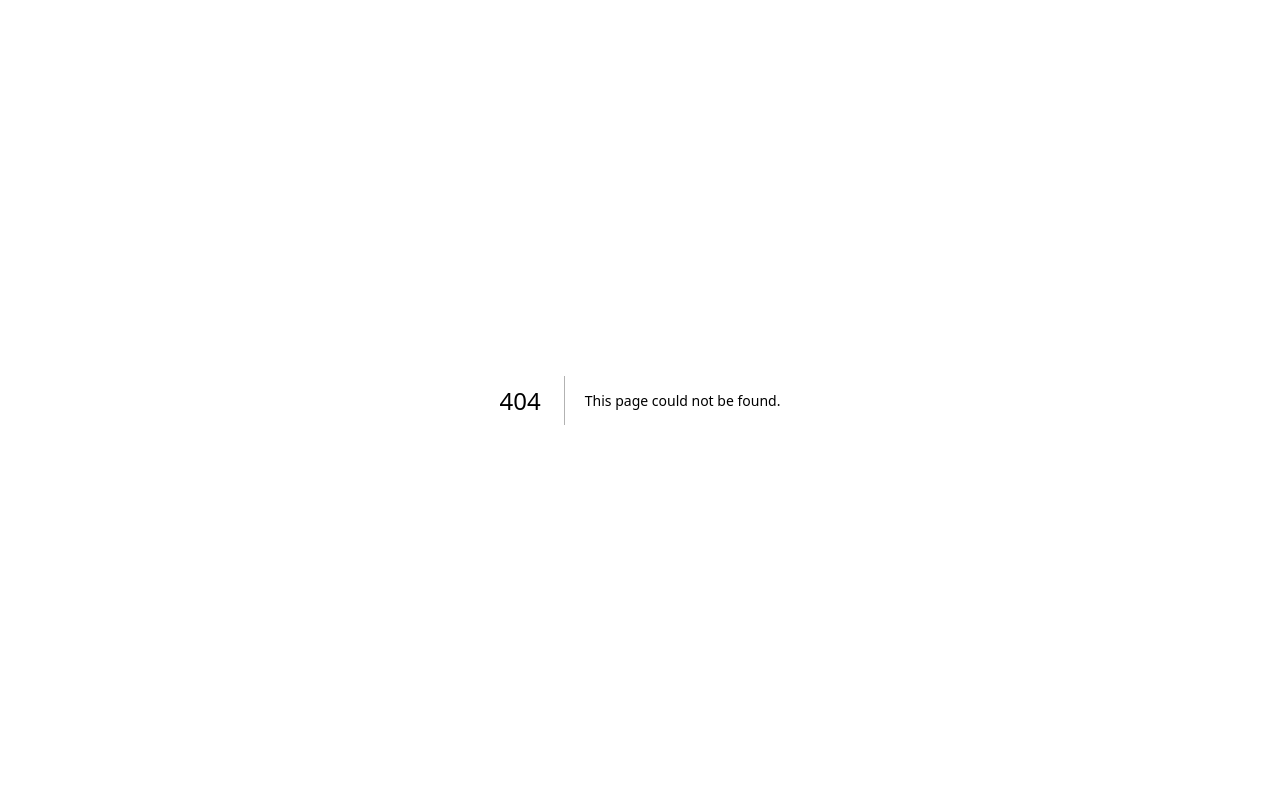
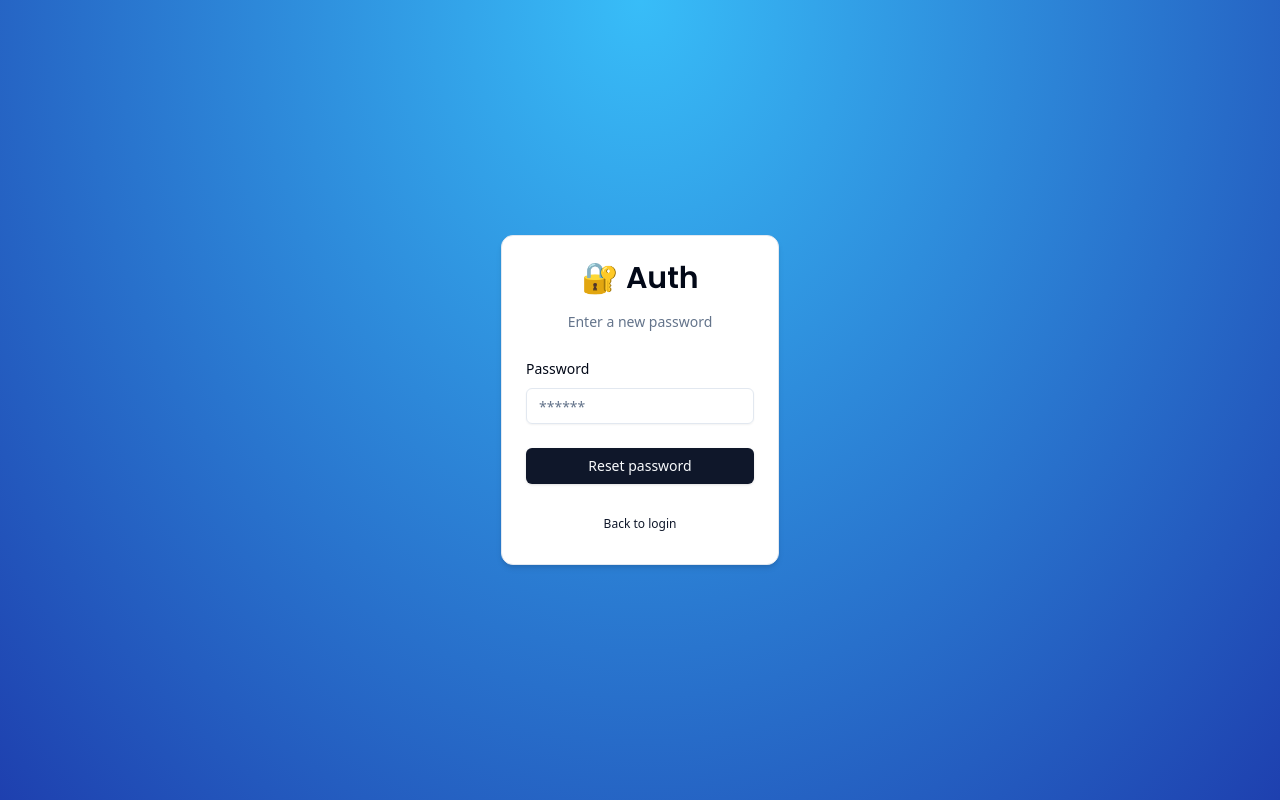
Before and after one commit to samnart1/Typescript, a Next.js app in the folder auth/: page /auth/new-password in a window 1280 px wide. Before the commit this address had no page. Built offline with nearby package versions, Linux system fonts and the light colour scheme.

Commit message:
created to implement reset password

```diff
--- /dev/null
+++ b/auth/actions/new-password.ts
@@ -0,0 +1,53 @@
+"use server";
+
+import * as z from "zod";
+import bcrypt from "bcryptjs";
+
+import { NewPasswordSchema } from "@/schemas";
+import { getPasswordResetTokenByToken } from "@/data/password-reset-token";
+import { getUserByEmail } from "@/data/user";
+import { db } from "@/lib/db";
+
+export const newPassword = async (
+  values: z.infer<typeof NewPasswordSchema>,
+  token?: string | null
+) => {
+  if (!token) {
+    return { error: "Missing token!" };
+  }
+
+  const validatedFields = NewPasswordSchema.safeParse(values);
+
+  if (!validatedFields.success) {
+    return { error: "Invalid email!" };
+  }
+
+  const { password } = validatedFields.data;
+
+  const existingToken = await getPasswordResetTokenByToken(token);
+
+  if (!existingToken) {
+    return { error: "Invalid token!" };
+  }
+
+  const hasExpired = new Date(existingToken.expires) < new Date();
+
+  const existingUser = await getUserByEmail(existingToken.email);
+
+  if (!existingUser) {
+    return { error: "Email does not exist!" };
+  }
+
+  const hashedPassword = await bcrypt.hash(password, 10);
+
+  await db.user.update({
+    where: { id: existingUser.id },
+    data: { password: hashedPassword },
+  });
+
+  await db.passwordResetToken.delete({
+    where: { id: existingToken.id },
+  });
+
+  return { success: "Password updated!" };
+};
--- /dev/null
+++ b/auth/app/auth/new-password/page.tsx
@@ -0,0 +1,8 @@
+import { NewPasswordForm } from "@/components/auth/new-password";
+
+
+const NewPasswordPage = () => {
+  return <NewPasswordForm />
+};
+
+export default NewPasswordPage;
--- /dev/null
+++ b/auth/components/auth/new-password.tsx
@@ -0,0 +1,92 @@
+"use client";
+
+import * as z from "zod";
+
+import { useForm } from "react-hook-form";
+import { zodResolver } from "@hookform/resolvers/zod";
+import { useState, useTransition } from "react";
+
+import {
+  Form,
+  FormControl,
+  FormField,
+  FormItem,
+  FormLabel,
+  FormMessage,
+} from "@/components/ui/form";
+
+import { Input } from "../ui/input";
+
+import { NewPasswordSchema } from "@/schemas";
+import { CardWrapper } from "./card-wrapper";
+import { Button } from "../ui/button";
+import { FormError } from "../form-error";
+import { FormSuccess } from "../form-success";
+import { newPassword } from "@/actions/new-password";
+import { useSearchParams } from "next/navigation";
+
+export const NewPasswordForm = () => {
+  const searchParams = useSearchParams();
+  const token = searchParams.get("token");
+
+  const [error, setError] = useState<string | undefined>("");
+  const [success, setSuccess] = useState<string | undefined>("");
+  const [isPending, startTransition] = useTransition();
+
+  const form = useForm<z.infer<typeof NewPasswordSchema>>({
+    resolver: zodResolver(NewPasswordSchema),
+    defaultValues: {
+      password: "",
+    },
+  });
+
+  const onSubmit = (values: z.infer<typeof NewPasswordSchema>) => {
+    setError("");
+    setSuccess("");
+
+    startTransition(() => {
+      newPassword(values, token).then((data) => {
+        setError(data?.error);
+        setSuccess(data?.success);
+      });
+    });
+  };
+
+  return (
+    <CardWrapper
+      headerLabel="Enter a new password"
+      backButtonLabel="Back to login"
+      backButtonHref="/auth/login"
+    >
+      <Form {...form}>
+        <form onSubmit={form.handleSubmit(onSubmit)} className="space-y-6">
+          <div className="space-y-4">
+            <FormField
+              control={form.control}
+              name="password"
+              render={({ field }) => (
+                <FormItem>
+                  <FormLabel>Password</FormLabel>
+                  <FormControl>
+                    <Input
+                      {...field}
+                      disabled={isPending}
+                      placeholder="******"
+                      type="password"
+                    />
+                  </FormControl>
+                  <FormMessage />
+                </FormItem>
+              )}
+            />
+          </div>
+          <FormSuccess message={success} />
+          <FormError message={error} />
+          <Button disabled={isPending} type="submit" className="w-full">
+            Reset password
+          </Button>
+        </form>
+      </Form>
+    </CardWrapper>
+  );
+};
```
